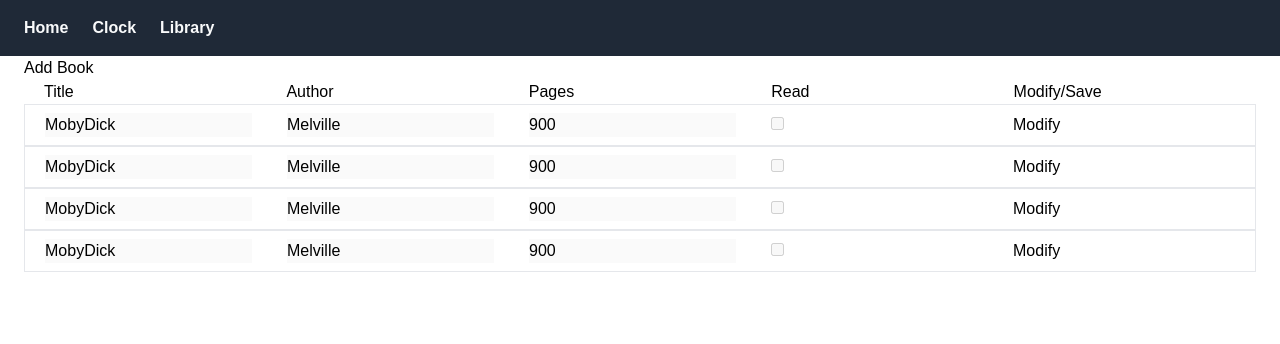
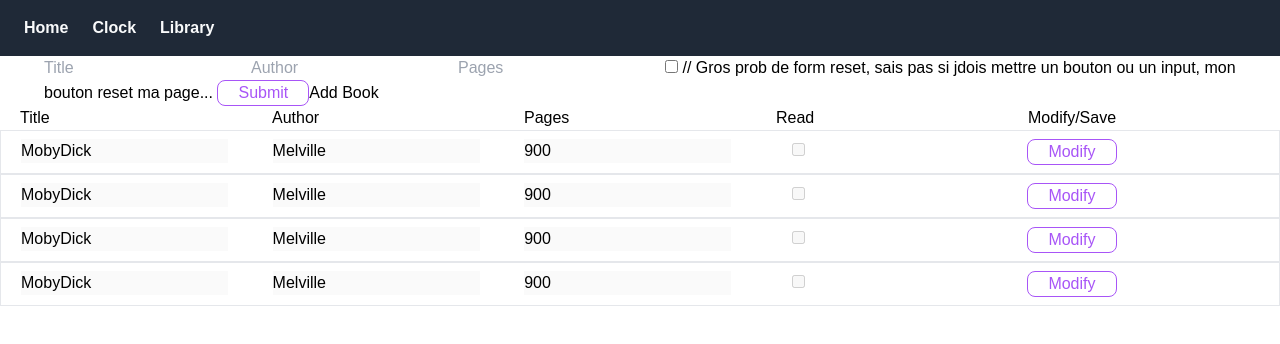
Before and after one commit to silwyth01/nextproject, a Vue app: page /library in a window 1280 px wide. Shown: the top 344 px of the page. Built offline with nearby package versions, Linux system fonts and the light colour scheme.

Commit message:
bouton ou input, rien ne marche ...

```diff
--- a/src/views/Home.view.vue
+++ b/src/views/Home.view.vue
@@ -1 +1,5 @@
-<template>Home</template>
+<template>
+    <div>
+        <div>Home</div>
+    </div>
+</template>
--- a/src/views/Library.view.vue
+++ b/src/views/Library.view.vue
@@ -29,12 +29,27 @@ testBook = new Book("MobyDick", "Melville", 900, false);
 myLibrary.addBookToLibrary(testBook);
 </script>
 
-
     <template>
     <div class="container">
         <div>
-            <button @click="myLibrary.addBookToLibrary(new Book('Uno', 'Duo', 123, true))">Add Book</button>
+            <div class="flex flex-row pl-5">
+                <form class="form">
+                    <input class="basis-1/5" v-model="title" placeholder="Title" />
+                    <input class="basis-1/5" v-model="author" placeholder="Author" />
+                    <input class="basis-1/5" v-model.number="pages" placeholder="Pages" />
+                    <input type="checkbox" v-model="toggle" true-value="Read" false-value="notRead" />
+                    // Gros prob de form reset, sais pas si jdois mettre un bouton ou un input, mon bouton reset ma page...
+                    <input
+                        type="submit"
+                        class="px-5 text-purple-500 transition-colors duration-150 border border-purple-500 rounded-lg focus:shadow-outline hover:bg-purple-500 hover:text-purple-100"
+                        @click="myLibrary.addBookToLibrary(new Book(title, author, pages, stutus))"
+                        @submit="form.clear()"
+                    />Add Book
+                </form>
             </div>
+        </div>
+    </div>
+
     <div class="flex flex-col mx-auto">
         <div class="flex flex-row pl-5">
             <div class="basis-1/5">Title</div>
@@ -54,11 +69,14 @@ myLibrary.addBookToLibrary(testBook);
                 <div class="basis-1/5">
                     <input :disabled="!book.isNew" v-model="book.pages" />
                 </div>
-                    <div class="basis-1/5">
+                <div class="basis-1/5 pl-4">
                     <input :disabled="!book.isNew" type="checkbox" v-model="book.status" />
                 </div>
                 <div class="basis-1/5">
-                        <button @click="book.isNew = !book.isNew">
+                    <button
+                        class="px-5 text-purple-500 transition-colors duration-150 border border-purple-500 rounded-lg focus:shadow-outline hover:bg-purple-500 hover:text-purple-100"
+                        @click="book.isNew = !book.isNew"
+                    >
                         <span v-if="!book.isNew">Modify</span>
                         <span v-if="book.isNew">Save</span>
                     </button>
@@ -66,5 +84,4 @@ myLibrary.addBookToLibrary(testBook);
             </div>
         </div>
     </div>
-    </div>
 </template>
--- a/tailwind.config.js
+++ b/tailwind.config.js
@@ -11,6 +11,7 @@ module.exports = {
       sans: ['Graphik', 'sans-serif'],
       serif: ['Merriweather', 'serif'],
     },
+
     plugins: [],
   }
 }
```
Also changed, not shown: src/index.css (line endings or trailing spaces). Lines whose indentation alone changed are shown as unchanged.
